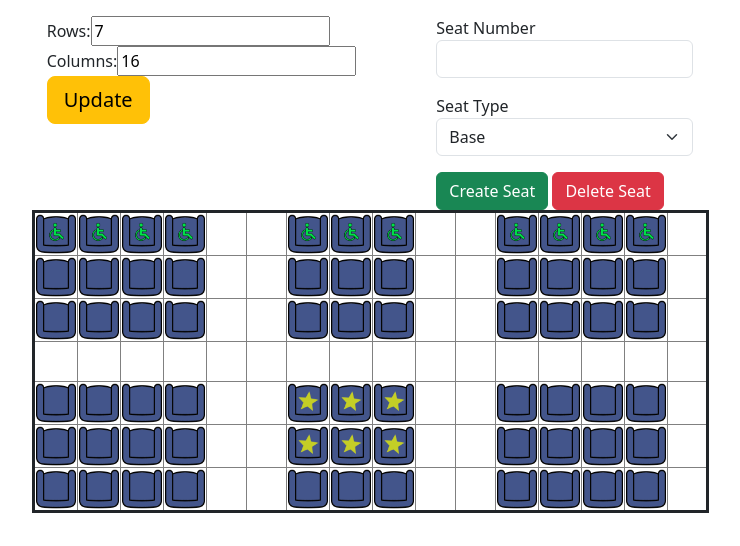
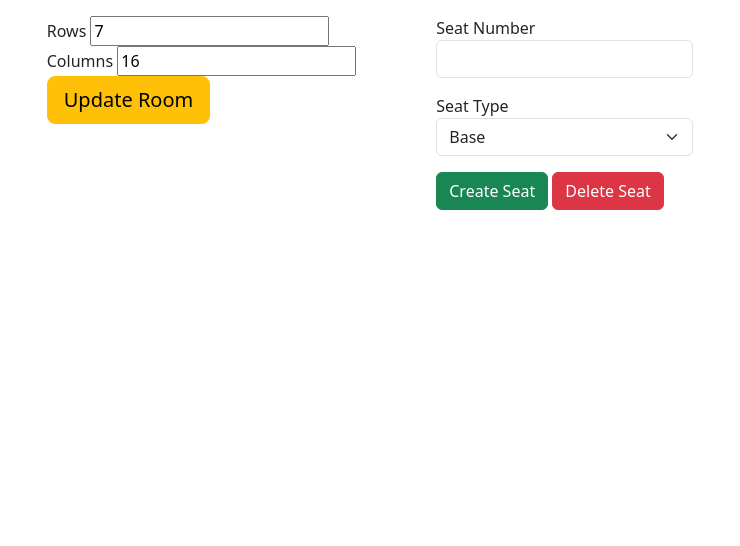
Before and after one commit to jkvince/django-theatre-cinema, a Django app: page /admin/room/the-lighthouse-2 in a window 1280 px wide. Shown: the part 254-800 px from the top of the page, without its empty margins (270-1010 px from the left). Run offline with Django 5.2, Linux system fonts and the light colour scheme; a user stored in the database is signed in; data comes from the database, SQL or seed files in the repository; both versions use the stored data as it was after the commit.

Commit message:
room editor backend start

```diff
--- a/customadmin/templates/venue/room.html
+++ b/customadmin/templates/venue/room.html
@@ -71,12 +71,17 @@
 
 
     <div style="display: flex; justify-content: center;">
-        <form action="{% url 'customadmin:admin_room' room.venue_id %}" method="POST">
+        <form action="{% url 'customadmin:admin_room' room.room_id %}" method="POST">
             {% csrf_token %}
 
-            Rows:<input onchange="gridChanged();" id="grid-row" type="number" min="1" value="{{ room.room_rows }}"><br>
-            Columns:<input onchange="gridChanged();" id="grid-col" type="number" min="1" value="{{ room.room_columns }}"><br>
-            <button type="submit" class="btn btn-warning btn-lg">Update</button>
+            <label>Rows</label>
+            <input onchange="gridChanged();" id="grid-row" type="number" min="1" value="{{ room.room_rows }}" name="grid-row"><br>
+
+            <label>Columns</label>
+            <input onchange="gridChanged();" id="grid-col" type="number" min="1" value="{{ room.room_columns }}" name="grid-col"><br>
+
+            <input type="hidden" name="grid-info" value="" id="grid-info">
+            <button type="submit" class="btn btn-warning btn-lg">Update Room</button>
         </form>
 
         <div id="modify-section" style="margin-left: 5rem;">
@@ -101,29 +106,6 @@
 
     <main>
         <table id="table" onload="refreshGrid();">
-            {% for row in grid %}
-                <tr>
-                    {% for cell in row %}
-                        <td class="clickable">
-                            {% if cell != None %}
-                                {% if cell.seat.seat_premium %}
-
-                                    <img id="{{ cell.seat.seat_number }}" src="{% static 'booking/premium.png' %}" class="clickable" onclick="seatClick('{{ cell.seat.seat_number }}');">
-
-                                {% elif cell.seat.seat_accessible %}
-
-                                    <img id="{{ cell.seat.seat_number }}" src="{% static 'booking/accessible.png' %}" class="clickable" onclick="seatClick('{{ cell.seat.seat_number }}');">
-
-                                {% else %}
-
-                                    <img id="{{ cell.seat.seat_number }}" src="{% static 'booking/base.png' %}" class="clickable" onclick="seatClick('{{ cell.seat.seat_number }}');">
-
-                                {% endif %}
-                            {% endif %}
-                        </td>
-                    {% endfor %}
-                </tr>
-            {% endfor %}
         </table>
     </main>
 </article>
--- a/customadmin/views.py
+++ b/customadmin/views.py
@@ -1,5 +1,6 @@
 from django.views.generic import TemplateView
 from django.contrib.auth.mixins import PermissionRequiredMixin
+from django.template.defaultfilters import slugify
 
 from django.shortcuts import render, redirect
 from django.db.models import Avg
@@ -112,3 +113,30 @@ class AdminRoomView(AdminAbstractView):
 			'seats': seats
 		}
 		return render(request, 'venue/room.html', context)
+
+	def post(self, request, pk):
+		rows = int(request.POST.get('grid-row'))
+		columns = int(request.POST.get('grid-col'))
+		grid_info = json.loads(request.POST.get('grid-info'))
+
+		# update rows and columns of room
+		room = Room.objects.get(pk=pk)
+		room.room_rows = rows
+		room.room_columns = columns
+		room.save(update_fields=['room_rows', 'room_columns'])
+
+		# delete all previous seats
+		Seat.objects.filter(room_number=pk).delete()
+
+		# create database seats
+		for seat in grid_info:
+			Seat.objects.create(
+				room_number=pk,
+				seat_number=pk + "-" + slugify(seat.number),
+				seat_premium=seat.premium,
+				seat_accessible=seat.seat_accessible,
+				location_row=seat.location_row,
+				location_column=seat.location_column
+			)
+
+		return redirect('customadmin:admin_room', pk)
--- a/static/js/room_editor.js
+++ b/static/js/room_editor.js
@@ -1,4 +1,5 @@
 loadData();
+refreshGrid();
 
 function loadData() {
     selection_row = null;
@@ -152,4 +153,7 @@ function refreshGrid() {
     }
 
     document.getElementById('table').innerHTML = string_elements;
+
+    // update form data
+    document.getElementById('grid-info').value = JSON.stringify(grid);
 }
```
Also changed, not shown: db.sqlite3.
